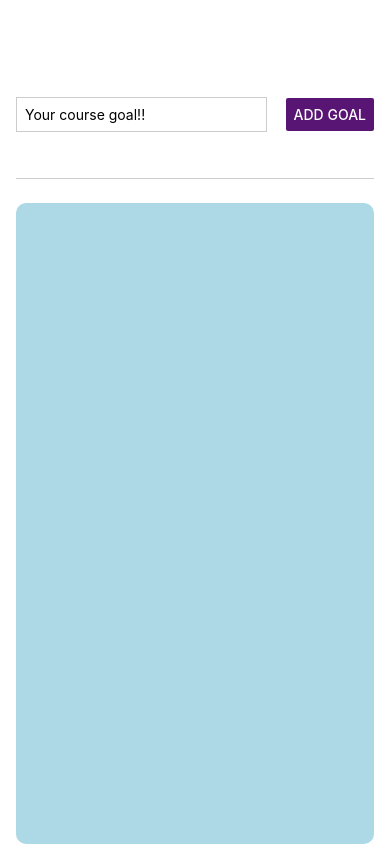
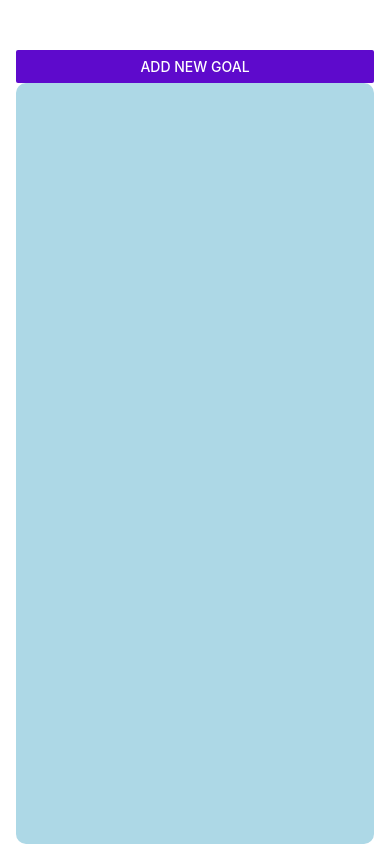
Before and after one commit to ranaawais0303/FirstReactApp, a React Native app: screen / in a window 390 px wide. Built offline with nearby package versions, Linux system fonts and the light colour scheme.

Commit message:
adding modal screen and visible modal

```diff
--- a/App.js
+++ b/App.js
@@ -1,12 +1,16 @@
 import React, { useState } from "react";
-import { StyleSheet, View, FlatList } from "react-native";
+import { StyleSheet, View, FlatList, Button } from "react-native";
 import GoalInput from "./components/GoalInput";
 
 import GoalItem from "./components/GoalItem";
 
 export default function App() {
   const [courseGoal, setCourseGoal] = useState([]);
+  const [modalIsVisible, setModalIsVisible] = useState(false);
 
+  function startAddGoalHandler() {
+    setModalIsVisible(true);
+  }
   function addGoalHandler(enteredGoalText) {
     setCourseGoal((currentCourseGoals) => [
       ...currentCourseGoals,
@@ -19,9 +23,15 @@
       return currentCourseGoals.filter((goal) => goal.id !== id);
     });
   }
+
   return (
     <View style={styles.appContainer}>
-      <GoalInput onAddGoal={addGoalHandler} />
+      <Button
+        title="Add New Goal"
+        color="#5e0acc"
+        onPress={startAddGoalHandler}
+      />
+      <GoalInput visible={modalIsVisible} onAddGoal={addGoalHandler} />
       <View style={styles.goalsContainer}>
         <FlatList
           data={courseGoal}
--- a/components/GoalInput.js
+++ b/components/GoalInput.js
@@ -1,5 +1,5 @@
 import React, { useState } from "react";
-import { StyleSheet, View, TextInput, Button } from "react-native";
+import { StyleSheet, View, TextInput, Button, Modal } from "react-native";
 
 function GoalInput(props) {
   const [enteredGoalText, setEnteredGoalText] = useState("");
@@ -12,6 +12,7 @@
   }
 
   return (
+    <Modal visible={props.visible} animationType="slide">
       <View style={styles.inputContainer}>
         <TextInput
           style={styles.textInput}
@@ -19,8 +20,16 @@
           onChangeText={goalInputHandler}
           value={enteredGoalText}
         />
-      <Button title="Add Goal" onPress={addGoalHandler} color="#581574" />
+        <View style={styles.buttonContainer}>
+          <View style={styles.button}>
+            <Button title="Add Goal" onPress={addGoalHandler} color="#0c2d53" />
           </View>
+          <View style={styles.button}>
+            <Button title="Cancel" color="#611002" />
+          </View>
+        </View>
+      </View>
+    </Modal>
   );
 }
 
@@ -29,18 +38,27 @@
 const styles = StyleSheet.create({
   inputContainer: {
     flex: 1,
-    flexDirection: "row",
-    justifyContent: "space-between",
+    // flexDirection: "column",
+    justifyContent: "center",
     alignItems: "center",
     marginBottom: 24,
+    padding: 16,
     borderBottomWidth: 1,
     borderBottomColor: "#cccccc",
   },
   textInput: {
     borderWidth: 1,
     borderColor: "#cccccc",
-    width: "70%",
+    width: "100%",
     marginRight: 8,
     padding: 8,
   },
+  buttonContainer: {
+    marginTop: 16,
+    flexDirection: "row",
+  },
+  button: {
+    width: 100,
+    marginHorizontal: 8,
+  },
 });
```
Lines whose indentation alone changed are shown as unchanged.
